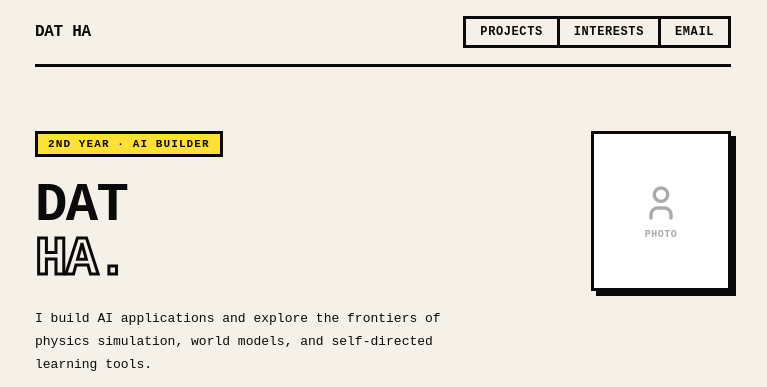
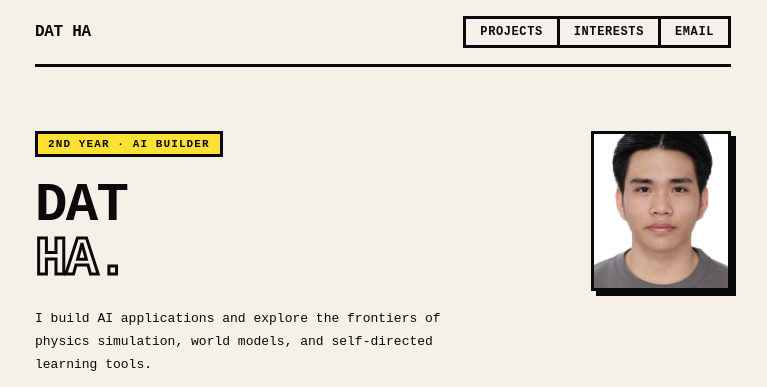
Before and after one commit to mercysiu/mercysiu.github.io, a plain HTML site: page index.html in a window 1280 px wide. Shown: the top 387 px of the page, without its empty margins (257-1024 px from the left). Drawn offline with Linux system fonts and the light colour scheme.

Commit message:
Add profile photo and neo-brutalism redesign

```diff
--- a/index.html
+++ b/index.html
@@ -264,10 +264,7 @@
       </div>
     </div>
     <div class="avatar-box" id="avatar-box">
-      <div class="avatar-placeholder">
-        <i class="ti ti-user"></i>
-        <span>Photo</span>
-      </div>
+      <img src="photo.jpg.jpg" alt="Dat Ha" />
     </div>
   </div>
 
```
Also changed, not shown: photo.jpg.jpg (added).
